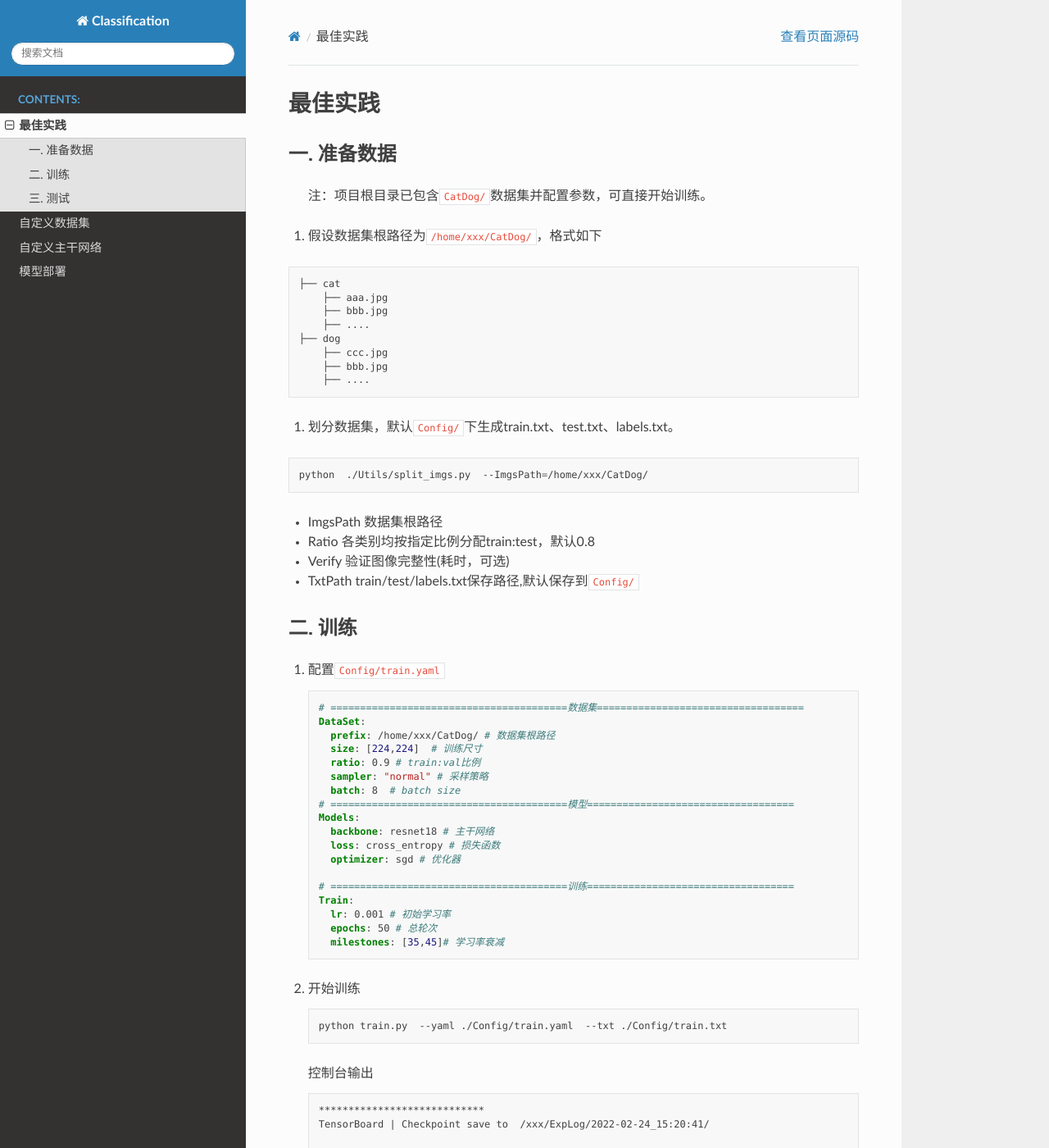
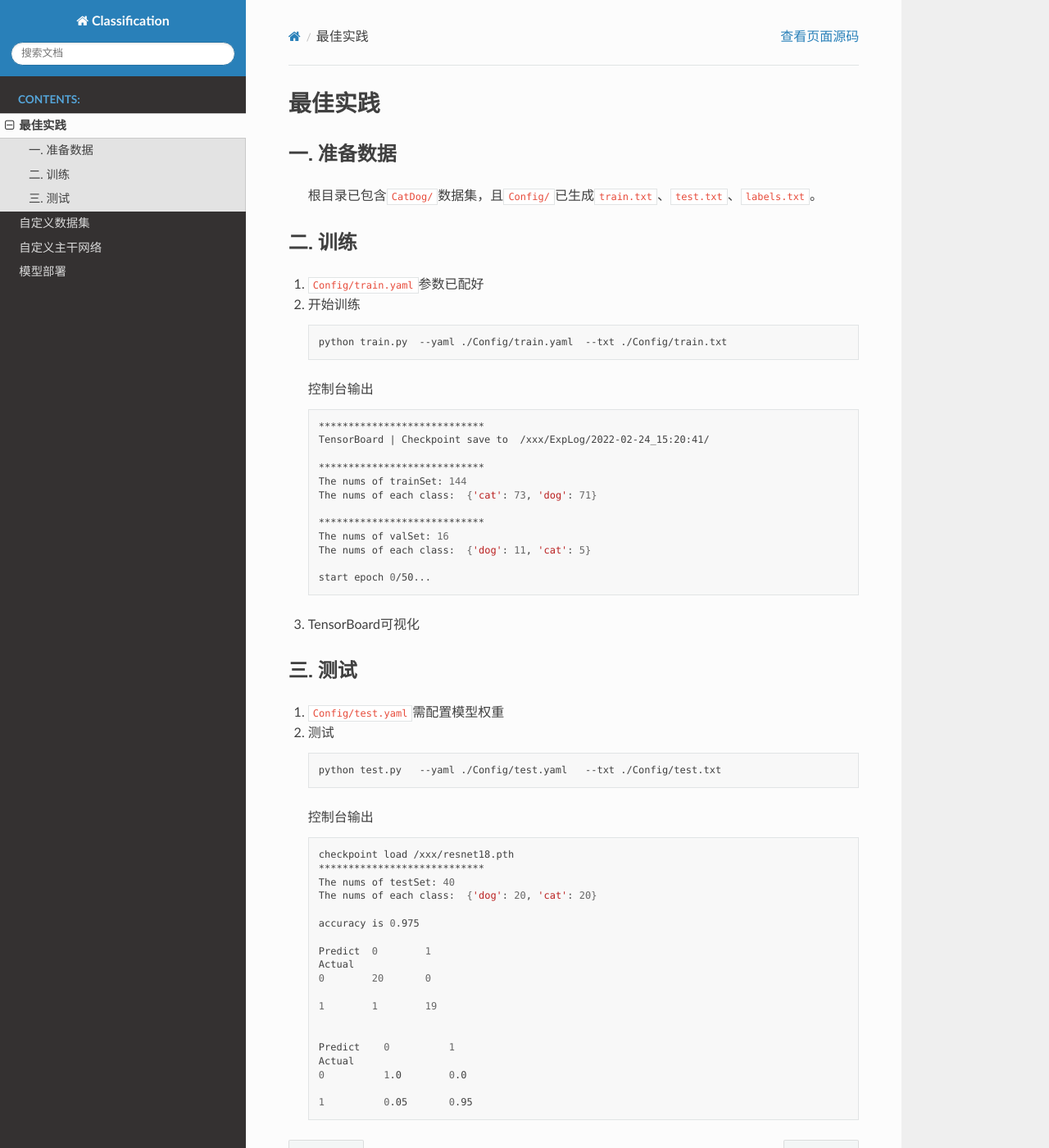
Before and after one commit to bobo0810/Classification, a Sphinx documentation site: the page built from Docs/source/best_practice.md, in a window 1280 px wide and 1400 px high. Shown: the whole window at 82% size. Built offline with Sphinx 7.4.7 and the Read the Docs theme 2.0.0, drawn with Linux system fonts in a browser that asks for light colours; some of the changed text lies outside the part shown.

Commit message:
优化文档

````diff
--- a/Docs/source/best_practice.md
+++ b/Docs/source/best_practice.md
@@ -2,57 +2,11 @@
 
 ## 一. 准备数据
 
-> 注：项目根目录已包含`CatDog/`数据集并配置参数，可直接开始训练。
-
-1. 假设数据集根路径为`/home/xxx/CatDog/`，格式如下
-
-```bash
-├── cat
-    ├── aaa.jpg
-    ├── bbb.jpg
-    ├── ....
-├── dog
-    ├── ccc.jpg
-    ├── bbb.jpg
-    ├── ....
-```
-
-2. 划分数据集，默认`Config/`下生成train.txt、test.txt、labels.txt。
-
-```bash
-python  ./Utils/split_imgs.py  --ImgsPath=/home/xxx/CatDog/
-```
-
-- ImgsPath    数据集根路径
-- Ratio       各类别均按指定比例分配train:test，默认0.8
-- Verify      验证图像完整性(耗时，可选)
-- TxtPath     train/test/labels.txt保存路径,默认保存到`Config/`
-
+> 根目录已包含`CatDog/`数据集，且`Config/`已生成`train.txt`、`test.txt`、`labels.txt`。
 
 ## 二. 训练
 
-1. 配置`Config/train.yaml`
-
-   ```yaml
-   # ========================================数据集===================================
-   DataSet:
-     prefix: /home/xxx/CatDog/ # 数据集根路径
-     size: [224,224]  # 训练尺寸
-     ratio: 0.9 # train:val比例
-     sampler: "normal" # 采样策略
-     batch: 8  # batch size
-   # ========================================模型===================================
-   Models:
-     backbone: resnet18 # 主干网络
-     loss: cross_entropy # 损失函数
-     optimizer: sgd # 优化器
-
-   # ========================================训练===================================
-   Train:
-     lr: 0.001 # 初始学习率
-     epochs: 50 # 总轮次
-     milestones: [35,45]# 学习率衰减
-   ```
+1. `Config/train.yaml`参数已配好
 
 2. 开始训练
 
@@ -83,19 +37,7 @@
 
 ## 三. 测试
 
-1. 配置`Config/test.yaml`
-
-   ```yaml
-   # ========================================数据集===================================
-   DataSet:
-     prefix: /home/xxx/CatDog/ # 数据集根路径
-     size: [224,224]  # 训练尺寸
-     batch: 8 # batch size
-
-   # ========================================模型===================================
-   Models:
-     checkpoint: /xxx/resnet18.pth # 权重路径
-   ```
+1. `Config/test.yaml`需配置模型权重
 
 2. 测试
 
````
Also changed, not shown: readme.md (+14 -14 lines), Docs/source/imgs/deploy.svg (added), 1 other file.
